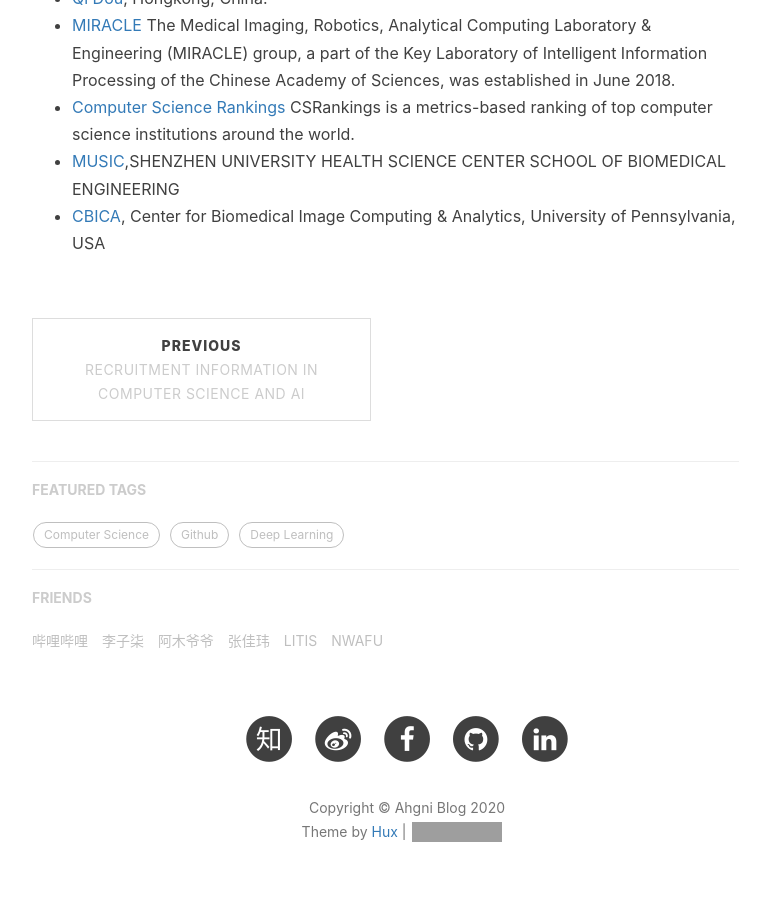
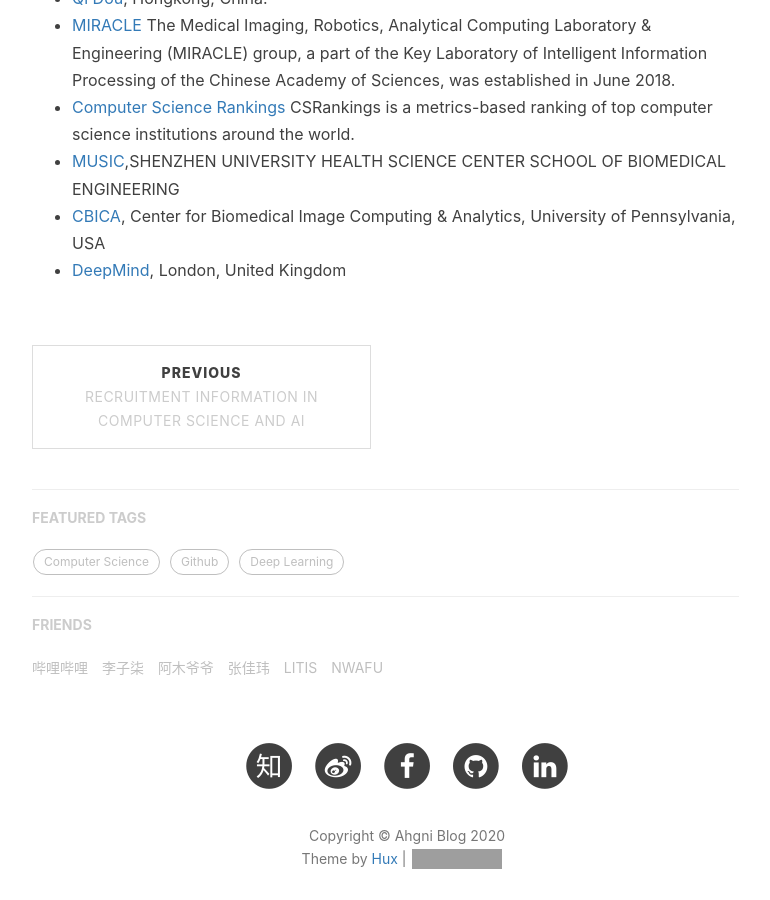
Before and after one commit to jizhang02/jizhang02.github.io, a Jekyll site: the page built from _posts/2020-04-04-lab.markdown, in a window 1280 px wide and 900 px high, scrolled down 1142 px. Shown: the whole window, without its empty margins (233-1003 px from the left). Built offline with Jekyll 4.4.1, drawn with Linux system fonts in a browser that asks for light colours; nearby versions of some CDN libraries; comment, search, counter and statistics services are not loaded; grey boxes are pictures that could not be loaded.

Commit message:
Update 2020-04-04-lab.markdown

```diff
--- a/_posts/2020-04-04-lab.markdown
+++ b/_posts/2020-04-04-lab.markdown
@@ -27,3 +27,4 @@
 * [Computer Science Rankings](http://csrankings.org/#/index?vision&graph&world) CSRankings is a metrics-based ranking of top computer science institutions around the world.
 * [MUSIC](http://www.music-bme.net/),SHENZHEN UNIVERSITY HEALTH SCIENCE CENTER SCHOOL OF BIOMEDICAL ENGINEERING
 * [CBICA](https://www.med.upenn.edu/cbica/), Center for Biomedical Image Computing & Analytics, University of Pennsylvania, USA
+* [DeepMind](https://deepmind.com/), London, United Kingdom
```
